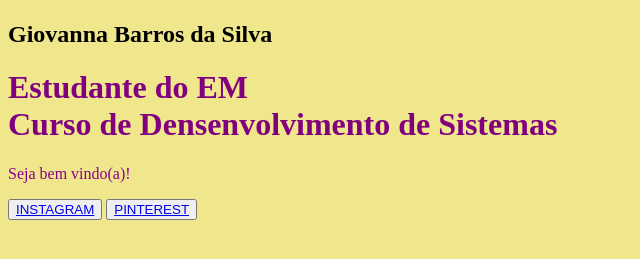
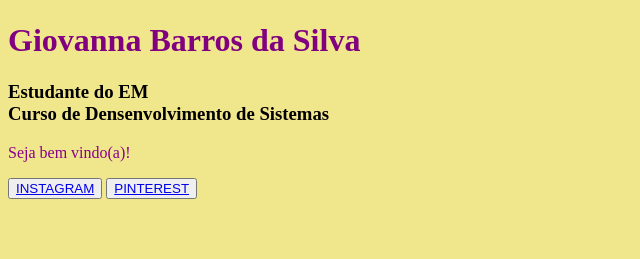
Before and after one commit to GiovannaBrs-SENAI/Atividade1310, a plain HTML site: page index.html in a window 1280 px wide. Shown: the part 211-470 px from the top of the page, without its empty margins (0-640 px from the left). Drawn offline with Linux system fonts and the light colour scheme.

Commit message:
Update index.html

```diff
--- a/index.html
+++ b/index.html
@@ -7,9 +7,9 @@
 <body>
 
     <img src="https://photos.fife.usercontent.google.com/pw/AP1GczNdZnTrSfJYERXWFMTLojFh8ymDkolEg3cBfulMPphhRhOUSzHCdVF9cA=w951-h713-s-no-gm?authuser=0" width="200" height="200"><br>
-    <h2>Giovanna Barros da Silva</h2>
-    <h1>Estudante do EM<br>
-    Curso de Densenvolvimento de Sistemas</h1>
+    <h1>Giovanna Barros da Silva</h1>
+    <h3>Estudante do EM<br>
+    Curso de Densenvolvimento de Sistemas</h3>
     <p>Seja bem vindo(a)!</p>
     <button><a href="https://www.instagram.com/giovannabrs_/">INSTAGRAM</a>
     </button>
```
